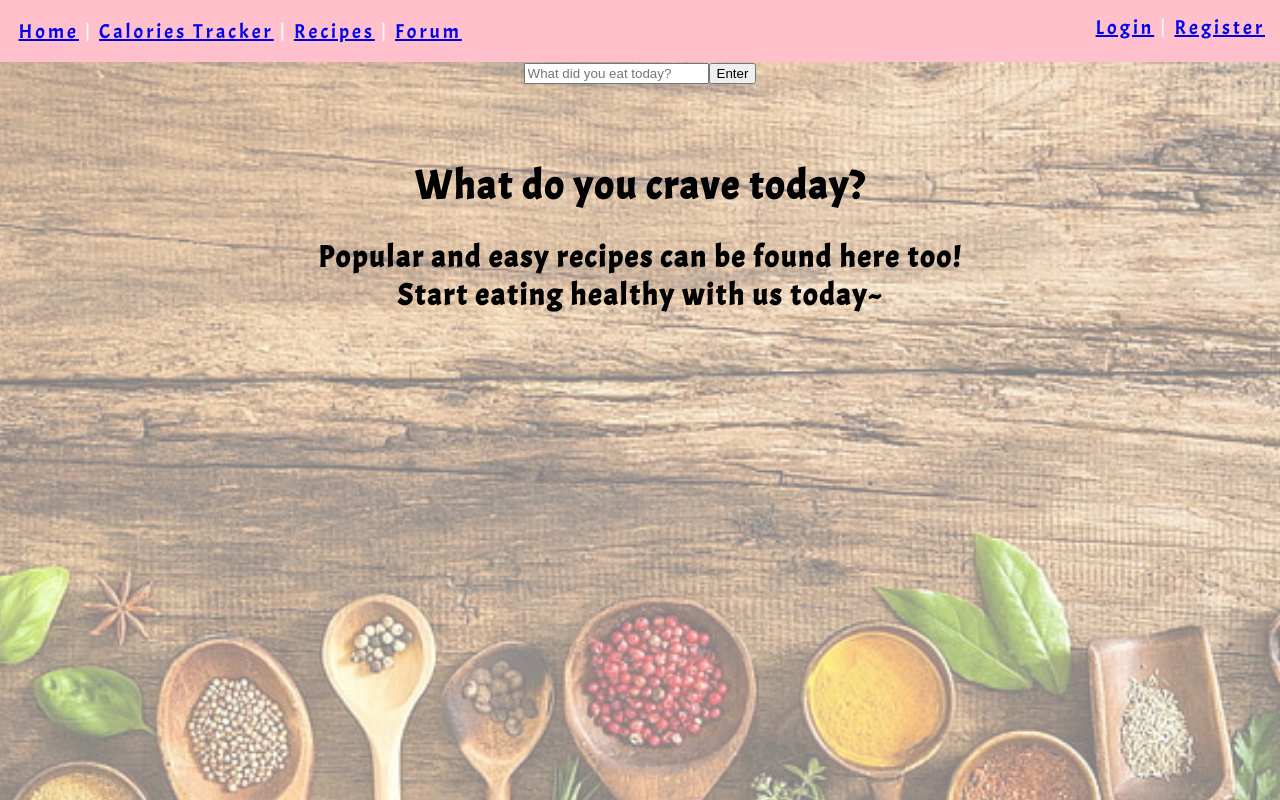
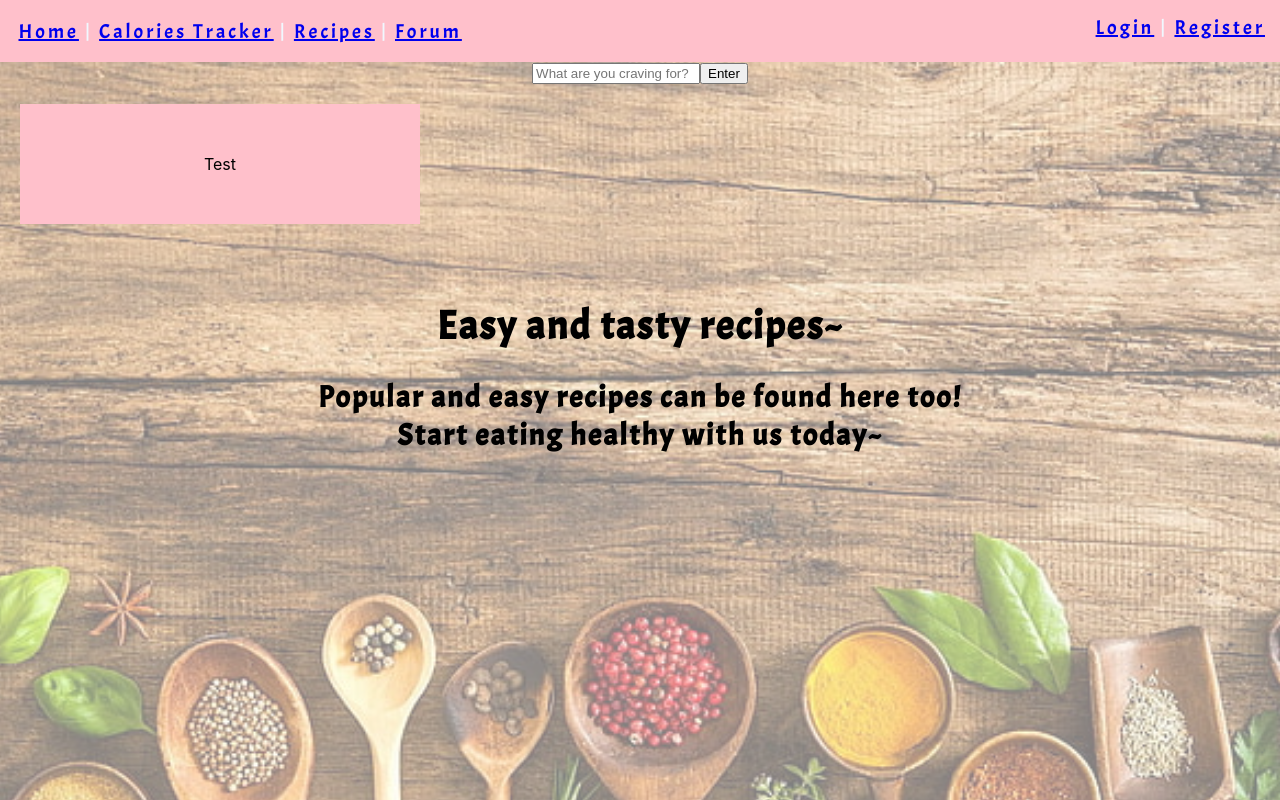
Before and after one commit to joykwokll/Foodie-Diary, a React (Create React App) app: page /Recipes in a window 1280 px wide. Shown: the top 800 px of the page. Built offline with nearby package versions, Linux system fonts and the light colour scheme; a web font is replaced by a local one.

Commit message:
fetched recipe api and created recipe results

```diff
--- a/src/Routes/CaloriesTracker/CaloriesTracker.js
+++ b/src/Routes/CaloriesTracker/CaloriesTracker.js
@@ -116,6 +116,7 @@ function CaloriesTracker() {
           onChange={changeHandler}
           onClick={clickHandler}
           onKeyDown={onKeyDownHandler}
+          placeholder={"What did you eat today?"}
         />
 
         {/* {food.map((data, index) => {
--- /dev/null
+++ b/src/Routes/Components/Search.css
@@ -0,0 +1,3 @@
+input {
+    width: 160px;
+}
--- a/src/Routes/Components/Search.js
+++ b/src/Routes/Components/Search.js
@@ -1,9 +1,10 @@
 import React from "react";
+import "./Search.css";
 
 function Search(props) {
     return (
       <div>
-      <input value={props.keyword} onChange={props.onChange} onKeyDown={props.onKeyDown} placeholder="What did you eat today?"/>
+      <input value={props.keyword} onChange={props.onChange} onKeyDown={props.onKeyDown} placeholder={props.placeholder}/>
       <button onClick={props.onClick}>
             Enter
         </button>
--- /dev/null
+++ b/src/Routes/Recipes/RecipeResult.css
@@ -0,0 +1,7 @@
+.recipeContainer {
+    width: 300px;
+    color: black;
+    background-color: pink;
+    padding: 50px;
+    margin: 20px;
+  }
--- /dev/null
+++ b/src/Routes/Recipes/RecipeResult.js
@@ -0,0 +1,14 @@
+import React from "react";
+import "./RecipeResult.css";
+
+const RecipeResult = () => {
+    // console.log(props)
+    return (
+        <div className = "recipeContainer">
+            Test
+        </div>
+    )
+};
+
+
+export default RecipeResult;
--- a/src/Routes/Recipes/Recipes.js
+++ b/src/Routes/Recipes/Recipes.js
@@ -3,66 +3,27 @@ import React from "react";
 import "./Recipes.css";
 import axios from "axios";
 import Search from "../Components/Search";
-
+import RecipeResult from "./RecipeResult";
 
 function Recipes() {
+  const [keyword, setKeyword] = useState("");
+  const [results, setResults] = useState("");
 
-    const [keyword, setKeyword] = useState("");
-
-  // const callApi = () => {
-  //     axios
-  //       .get(`https://api.calorieninjas.com/v1/nutrition?query=${keyword}`, {
-  //         headers: { "X-Api-key": "KGzjcXBdiMCn4WkwQhNjEQ==Z7CtmY77tn1sbJTg" },
-  //       })
-  //       .then(function (response) {
-  //         // handle success
-  //       .catch(function (error) {
-  //         // handle error
-  //         console.log(error);
-  //       });
-  //   };
-
-
-  const callApi = () => (
-    axios.get(`https://tasty.p.rapidapi.com/recipes/auto-complete`,
-      { params: { prefix: "chicken soup" } },
-      {
-        headers: {
-          "x-rapidapi-host": "tasty.p.rapidapi.com",
-          "x-rapidapi-key":
-            "71f6e49fd5mshd91e5d645cbefadp169eedjsn1e321adce08f",
-        },
+  const callApi = () => {
+      axios
+        .get(`https://api.spoonacular.com/recipes/complexSearch?query=${keyword}&apiKey=e905888b74ab41bb88de105721948ff1`, {
         })
         .then(function (response) {
+            setResults();
+            console.log(response.data.results);
           // handle success
-          console.log(response.data.data);
         })
         .catch(function (error) {
           // handle error
           console.log(error);
-        })
-  );
+        });
+    };
 
-  //   const axios = require("axios").default;
-
-  //   const callAPI = {
-  //     method: "GET",
-  //     url: "https://tasty.p.rapidapi.com/recipes/auto-complete",
-  //     params: { prefix: "chicken soup" },
-  //     headers: {
-  //       "x-rapidapi-host": "tasty.p.rapidapi.com",
-  //       "x-rapidapi-key": "71f6e49fd5mshd91e5d645cbefadp169eedjsn1e321adce08f",
-  //     },
-  //   };
-
-  //   axios
-  //     .request(options)
-  //     .then(function (response) {
-  //       console.log(response.data);
-  //     })
-  //     .catch(function (error) {
-  //       console.error(error);
-  //     });
 
   const clickHandler = () => {
     callApi();
@@ -87,11 +48,14 @@ function Recipes() {
         onChange={changeHandler}
         onClick={clickHandler}
         onKeyDown={onKeyDownHandler}
+        placeholder={"What are you craving for?"}
       />
+
+      <RecipeResult/>
 
       <div className="Recipesbg"></div>
       <div className="Recipes">
-        <h1>What do you crave today?</h1>
+        <h1>Easy and tasty recipes~</h1>
         <h2>
           Popular and easy recipes can be found here too!
           <br /> Start eating healthy with us today~
--- a/src/index.js
+++ b/src/index.js
@@ -19,8 +19,8 @@ ReactDOM.render(
         <Route path = "Calories_Tracker" element = {<CaloriesTracker />} />
         <Route path = "Recipes" element = {<Recipes />} />
         <Route path = "Forum" element = {<Forum />} />
-        <Route path = "Login" element = {<Login />} />
-        <Route path = "Register" element = {<Register />} />
+        {/* <Route path = "Login" element = {<Login />} />
+        <Route path = "Register" element = {<Register />} /> */}
       </Route>
     </Routes>
   </BrowserRouter>,
```
Lines whose indentation alone changed are shown as unchanged.
